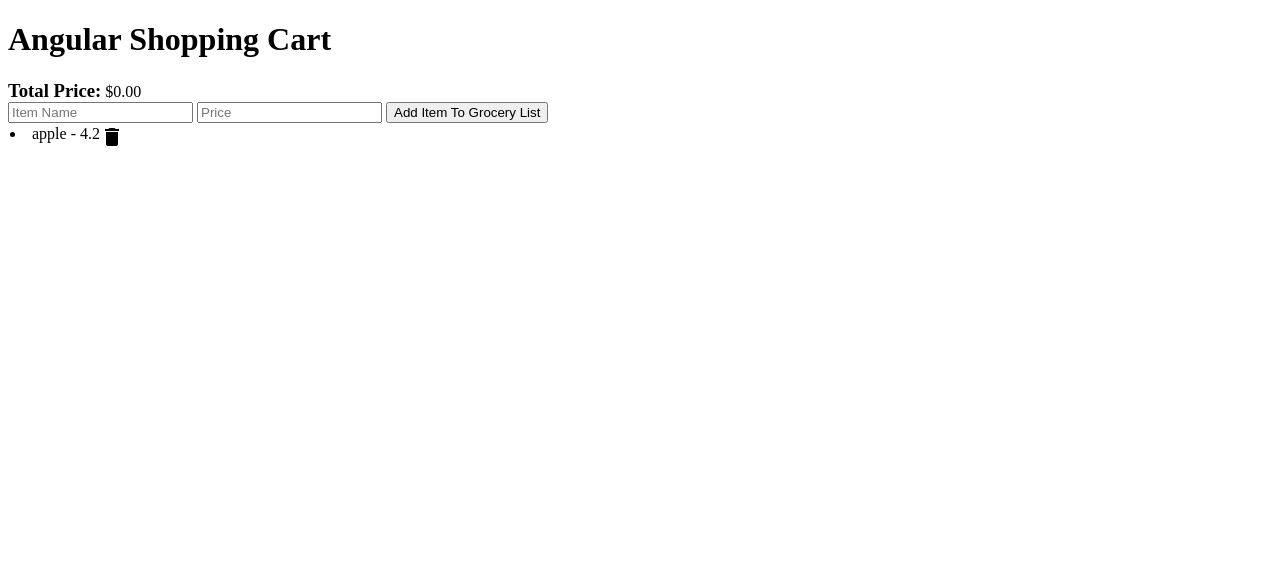
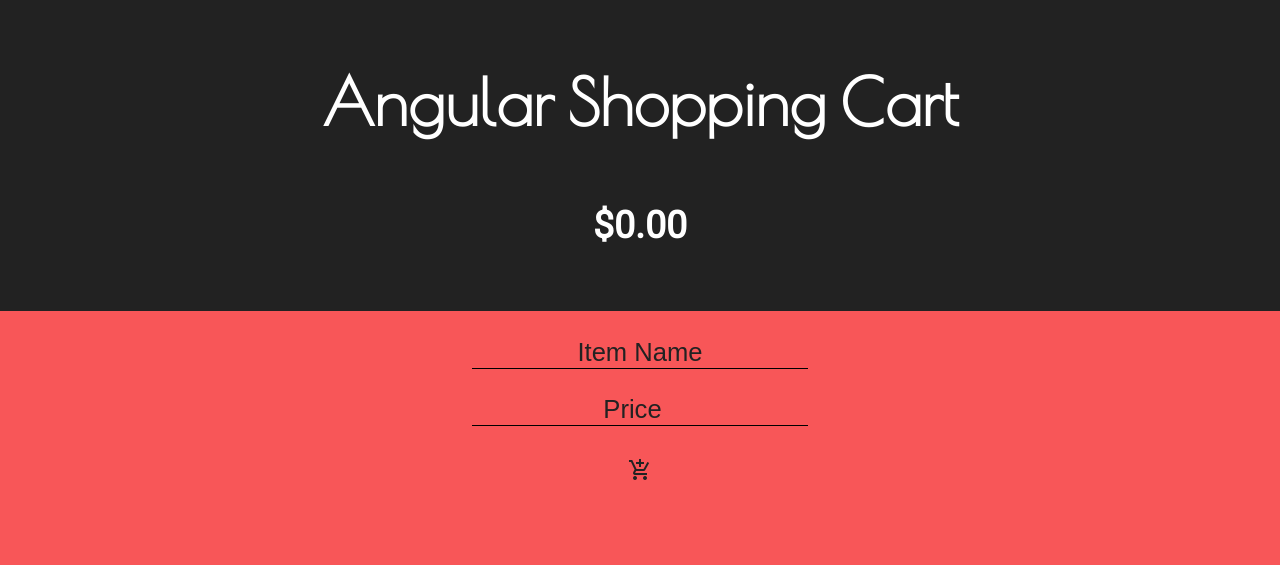
Before and after one commit to themangoemoji/HackerFellows, a plain HTML site: page week2/angular-demo/index.html in a window 1280 px wide. Drawn offline with nearby package versions, Linux system fonts and the light colour scheme.

Commit message:
CSS Styling

```diff
--- a/week2/angular-demo/app.js
+++ b/week2/angular-demo/app.js
@@ -2,17 +2,17 @@ var app = angular.module('myModule', []);
 
 app.controller('GroceryCtrl', function($scope) {
 
-  $scope.name = "";
+  $scope.name;
 
   $scope.price;
 
   $scope.total = 0.0;
 
   $scope.items = [
-    {
-      name: "apple",
-      price: 4.20
-    }
+  //{ name: "Pears", price: 1.43 },
+  //{ name: "Peaches", price: 4.22 },
+  //{ name: "Apples", price: 8.43 },
+  //{ name: "Crab Rangoon", price: 0.43 },
   ];
 
   //Called on button press
@@ -30,8 +30,12 @@ app.controller('GroceryCtrl', function($scope) {
   };
 
   //Remove an item
-  $scope.removeAll = function(array, index) {
+  $scope.removeItem = function(array, index) {
+
+    $scope.total -= array[index].price;
+
     array.splice(index, 1);
+
   };
 
 });
--- a/week2/angular-demo/index.html
+++ b/week2/angular-demo/index.html
@@ -6,36 +6,42 @@
     <title>Angular Shopping Cart</title>
     <link rel="stylesheet" type="text/css" href="style.css">
     <link href="https://fonts.googleapis.com/icon?family=Material+Icons" rel="stylesheet">
+    <link href="https://fonts.googleapis.com/css?family=Bitter|Open+Sans|Poiret+One|Roboto" rel="stylesheet">
 
   </head>
 
   <body ng-app="myModule" ng-controller="GroceryCtrl as main">
 
-    <h1>Angular Shopping Cart</h1>
+    <div id="header">
 
-    <h3 class="total">Total Price:</h3>
-    <p class="total">{{total|currency}}</p>
+      <h1 class="centered">Angular Shopping Cart</h1>
 
-    <div>
-
-      <!--inputs for item-->
-      <input type="text" ng-model="name" placeholder="Item Name">
-      <input type="number" ng-model="price" placeholder="Price">
-      <button ng-click="addItemToList()">Add Item To Grocery List</button>
-
-      <div ng-repeat="item in items track by $index">
-
-        <div class="item-row">
-
-          <li>{{item.name}} - {{item.price}}</li>
-
-          <!--<button ng-click="removeAll(items, $index)">Remove Item</button>-->
-          <i class="material-icons" ng-click="removeItem(items, $index">delete</i>
-
-        </div> <!--of item-row-->
+      <div class="centered">
+        <h3 class="total">{{total|currency}}</h3>
       </div>
 
     </div>
+
+    <div id="add-item centered">
+
+      <!--inputs for item-->
+      <input class="field centered" type="text" ng-model="name" placeholder="Item Name">
+      <input class="field centered" type="number" ng-model="price" placeholder="Price">
+      <i class="material-icons field centered add-icons" ng-click="addItemToList()">add_shopping_cart</i>
+
+    </div>
+
+    <ul>
+      <li ng-repeat="item in items track by $index">
+
+          <p>{{item.name}}</p>
+          <div class="float-right">
+            <p>{{item.price | currency}}</p>
+            <i class="material-icons delete-icons" ng-click="removeItem(items, $index)">remove_shopping_cart</i>
+          </div>
+
+      </li>
+    </ul>
 
     <!--JS Includes for Angular-->
     <script src="https://ajax.googleapis.com/ajax/libs/angularjs/1.5.7/angular.min.js"></script>
--- a/week2/angular-demo/style.css
+++ b/week2/angular-demo/style.css
@@ -1,12 +1,100 @@
+body {
+  font-family: 'Roboto', sans-serif;
+  font-size: 2em;
+  margin: 0;
+  background-color: #F85658;
+  color: #222222;
+}
+
+#header {
+  background-color: #222222;
+  padding-bottom: 2em;
+  color: #FFFFFF;
+}
+
+h1 {
+  font-family: 'Poiret One', serif;
+  margin: 0em auto;
+  padding-bottom: 1em;
+  padding-top: 1em;
+  color: #fff;
+  background-color: #222222;
+}
+
+.total {
+  padding-top: 5em;
+}
+
+.centered {
+  text-align: center;
+  margin: 0 auto;
+}
+
+.field {
+  display: block;
+  margin: 1em auto;
+}
+
 .item-row {
   display: flex;
   flex: row;
   margin: 2px;
+  padding: 1em;
+  padding-bottom: 0;
+  padding-top: 0;
 }
 
 .total {
   display:inline;
 }
 
-div {
+.material-icons {
+  color: #222222;
+  font-size: 36px;
 }
+
+.float-right {
+  float: right;
+}
+
+
+.delete-icons {
+  margin: auto 0;
+  padding: 0.4em;
+}
+
+.add-icons {
+  margin: auto 0;
+  width: 100%;
+}
+
+ul {
+  list-style: none;
+  padding: 40px;
+  padding-top: 0px;
+}
+
+li {
+  font-size: 0.7em;
+  padding: 0.4em;
+  padding: 20px;
+}
+
+input {
+  font-size: 0.8em;
+  background-color: #F85658;
+  color: #222222;
+  border: none;
+  border-bottom: 1px solid black;
+  border-style: solid 1px black;
+  border-bottom-color: black;
+}
+
+p {
+  display: inline;
+  margin-bottom: 1em;
+}
+
+::-webkit-input-placeholder {
+   color: #222222;
+ }
```
